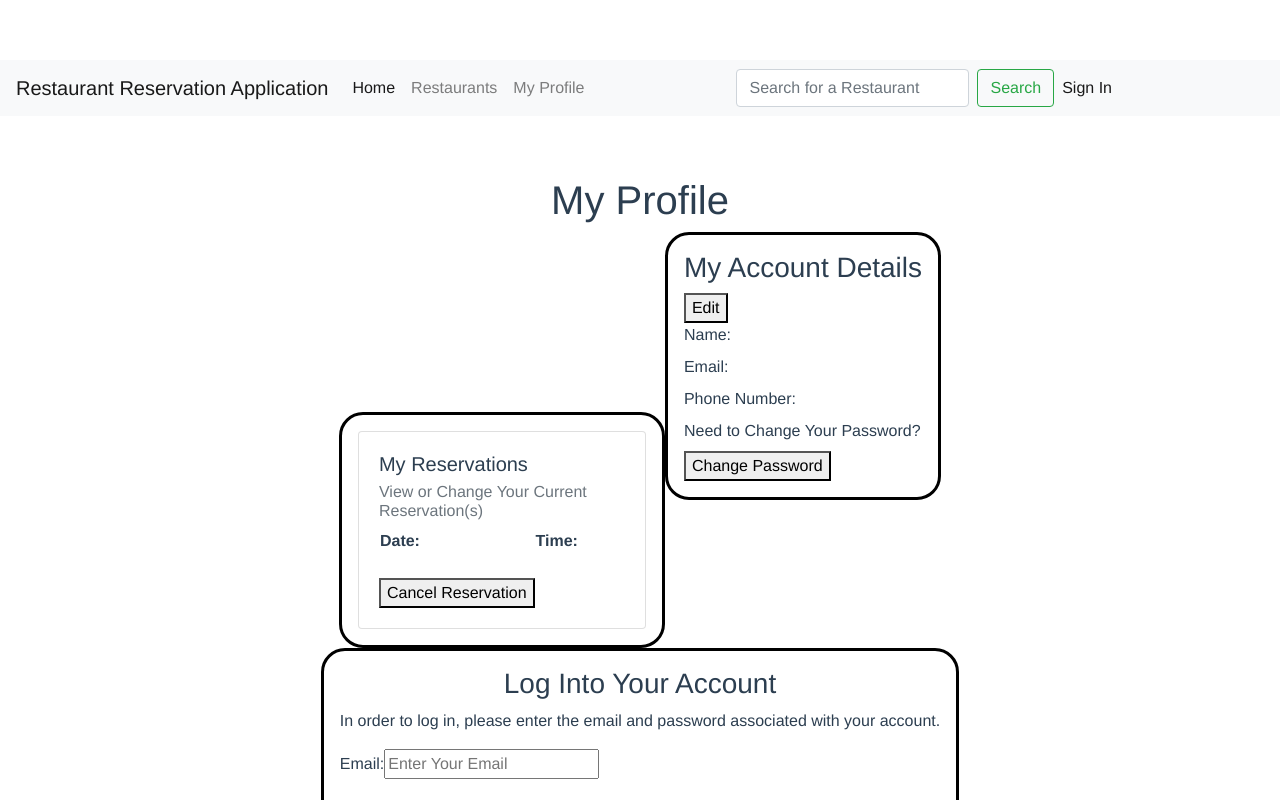
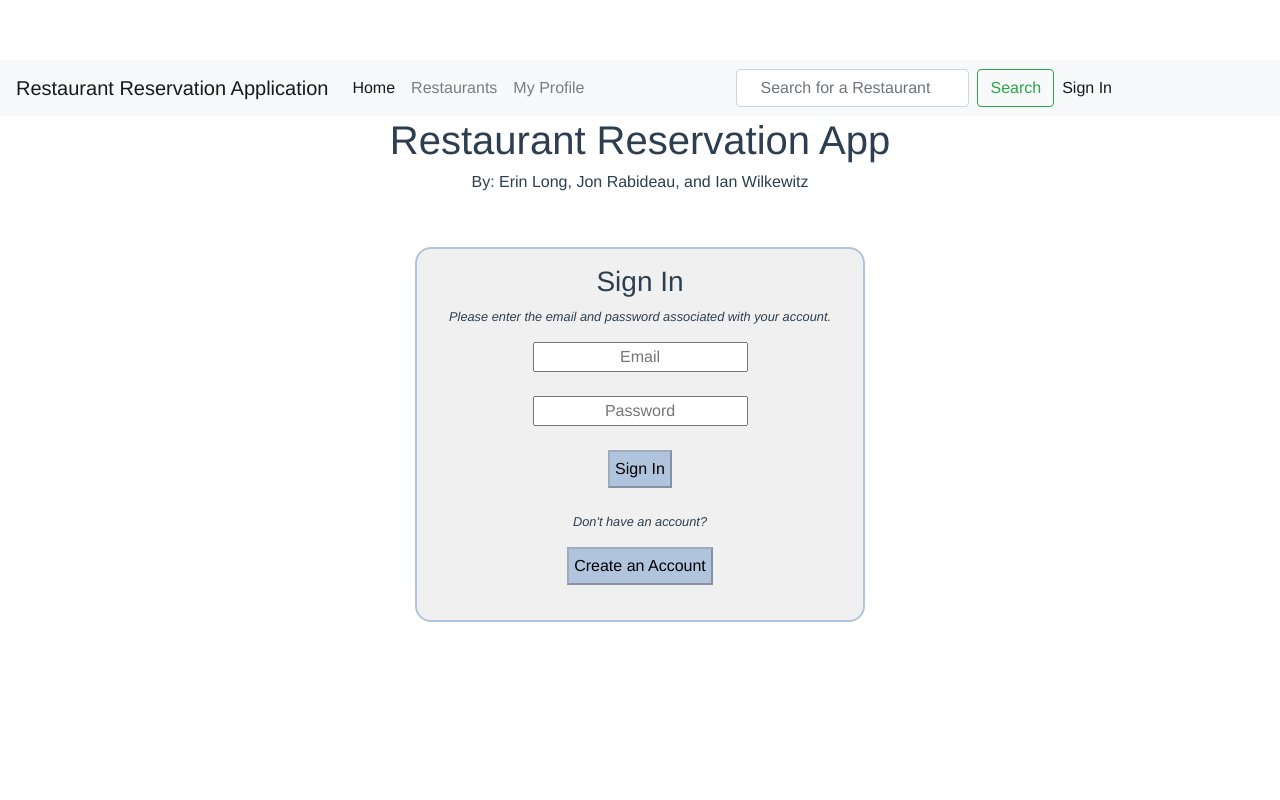
Before and after one commit to IWilkewitz/CIS371_ReservationApp, a Vue app: page / in a window 1280 px wide. Shown: the top 800 px of the page. Built offline with nearby package versions, Linux system fonts and the light colour scheme.

Commit message:
Added routing for pages
Added routing to navigate between pages and worked on login styling

```diff
--- a/package.json
+++ b/package.json
@@ -21,13 +21,15 @@
     "firebase": "^8.3.2",
     "vue": "^2.6.12",
     "vue-class-component": "^7.2.3",
-    "vue-property-decorator": "^9.1.2"
+    "vue-property-decorator": "^9.1.2",
+    "vue-router": "^3.5.1"
   },
   "devDependencies": {
     "@typescript-eslint/eslint-plugin": "^4.18.0",
     "@typescript-eslint/parser": "^4.18.0",
     "@vue/cli-plugin-babel": "~4.5.0",
     "@vue/cli-plugin-eslint": "~4.5.0",
+    "@vue/cli-plugin-router": "^4.5.12",
     "@vue/cli-plugin-typescript": "~4.5.0",
     "@vue/cli-service": "~4.5.0",
     "@vue/eslint-config-typescript": "^7.0.0",
--- a/src/App.vue
+++ b/src/App.vue
@@ -31,8 +31,12 @@
       </div>
     </nav>
     <div id="components">
-      <MyProfile />
-      <Login />
+      <h1>Restaurant Reservation App</h1>
+      <h6>By: Erin Long, Jon Rabideau, and Ian Wilkewitz</h6>
+      <router-view></router-view>
+    </div>
+    <div id="logout">
+      <button v-if="userLoggedIn()">Logout</button>
     </div>
   </div>
 
@@ -46,6 +50,7 @@ import Login from './components/Login.vue';
 import { BootstrapVue, IconsPlugin } from 'bootstrap-vue'
 import 'bootstrap/dist/css/bootstrap.css'
 import 'bootstrap-vue/dist/bootstrap-vue.css'
+import { FirebaseAuth, UserCredential } from "@firebase/auth-types";
 
 @Component({
   components: {
@@ -54,6 +59,17 @@ import 'bootstrap-vue/dist/bootstrap-vue.css'
 })
 
 export default class App extends Vue {
+
+  readonly $appAuth!: FirebaseAuth;
+
+  userLoggedIn(): boolean {
+  return this.$appAuth.currentUser?.uid !== undefined;
+}
+
+doLogout(): void {
+  this.$appAuth.signOut();
+  this.$router.back();    // Go backward in the "history stack"
+}
 
 }
 </script>
--- /dev/null
+++ b/src/app-routing.ts
@@ -0,0 +1,23 @@
+import Vue from "vue";
+import VueRouter, { RouteConfig } from "vue-router";
+import Login from "./components/Login.vue";
+import MyProfile from "./components/MyProfile.vue";
+Vue.use(VueRouter);
+
+const myRoutes: Array<RouteConfig> = [
+  {
+    name: "Login",
+    path: "/",
+    component: Login,
+  },
+  {
+    name: "MyProfile",
+    path: "/category",
+    component: MyProfile,
+  }
+];
+
+export const AppRouter = new VueRouter({
+  routes: myRoutes,
+  mode: "history"
+});
--- a/src/components/Login.vue
+++ b/src/components/Login.vue
@@ -1,19 +1,18 @@
 <template>
     <div id="user-login">
-        <h3>Log Into Your Account</h3>
-        <p>In order to log in, please enter the email and password associated with your account.</p>
-        <label>Email:</label>
-        <input type="text" v-model="userEmail" placeholder="Enter Your Email">
+        <h3>Sign In</h3>
+        <p>Please enter the email and password associated with your account.</p>
+        <input type="text" v-model="userEmail" placeholder="Email">
         <br/>
         <br/>
-        <label>Password:</label>
-        <input type="text" v-model="userPassword" placeholder="Enter Your Password">
-        <br/>
-        <br/>
-        <button :disabled="noInput" v-on:click="createAccount">Create an Account</button>
+        <input type="text" v-model="userPassword" placeholder="Password">
         <br/>
         <br/>
         <button :disabled="noInput" v-on:click="authenticate">Sign In</button>
+        <br/>
+        <br/>
+        <p>Don't have an account?</p>
+        <button :disabled="noInput" v-on:click="createAccount">Create an Account</button>
         <br/>
         <br/>
         <div>{{message}}</div>
@@ -46,6 +45,10 @@ export default class Login extends Vue {
         .catch((err: any) => {
         this.showMessage(`Unable to create account ${err}`);
         });
+        // In createAccount()
+        this.$router.push({ path: "/MyProfile" });
+        // or equivalently
+        this.$router.push({ name: "MyProfile" });
     }
 
     authenticate(): void {
@@ -57,6 +60,10 @@ export default class Login extends Vue {
         .catch((err: any) => {
         this.showMessage(`Unable to login ${err}`);
         });
+        // In authenticate()
+        this.$router.push({ path: "/MyProfile" });
+        // or equivalently
+        this.$router.push({ name: "MyProfile" });
     }
 
     showMessage(m: string): void {
@@ -73,13 +80,35 @@ export default class Login extends Vue {
 
 #user-login {
     display:inline-block;
-    border: 3px solid black;
-    border-radius: 1.5em;
+    margin:3em auto;
+    width:450px;
+    height:375px;
+    border: 2px solid lightsteelblue;
+    border-radius: 1em;
     padding: 1em;
-    text-align: left;
+    text-align: center;
+    background: rgb(240, 240, 240);
 }
 
-h3, p {
+h3 {
     text-align: center;
 }
+
+p {
+    text-align: center;
+    font-size: 0.80em;
+    font-style: italic;
+}
+
+button {
+    padding: 5px;
+    border-radius: 5em;
+    background: lightsteelblue;
+    color: black;
+}
+
+input {
+    text-align: center;
+}
+
 </style>
--- a/src/components/MyProfile.vue
+++ b/src/components/MyProfile.vue
@@ -49,12 +49,16 @@
 <script lang="ts">
 import { Component, Vue } from 'vue-property-decorator';
 import App from './components/App.vue';
+import { FirebaseAuth, UserCredential } from "@firebase/auth-types";
 
 @Component({
   components: {
   },
 })
 export default class MyProfile extends Vue {
+
+    readonly $appAuth!: FirebaseAuth;
+    private uid = "none"
 
 }
 </script>
@@ -86,4 +90,6 @@ export default class MyProfile extends Vue {
 }
 
 
+
+
 </style>
--- a/src/main.ts
+++ b/src/main.ts
@@ -3,6 +3,7 @@ import App from "./App.vue";
 import firebase from "firebase/app";
 import "firebase/firestore";
 import "firebase/auth";
+import { AppRouter } from "./app-routing";
 
 Vue.config.productionTip = false;
 
@@ -20,5 +21,6 @@ Vue.prototype.$appDB = firebase.firestore();
 Vue.prototype.$appAuth = firebase.auth();
 
 new Vue({
+  router: AppRouter,
   render: (h) => h(App),
 }).$mount("#app");
```
Also changed, not shown: 1 other file (tests, documents, lock files or other folders).
